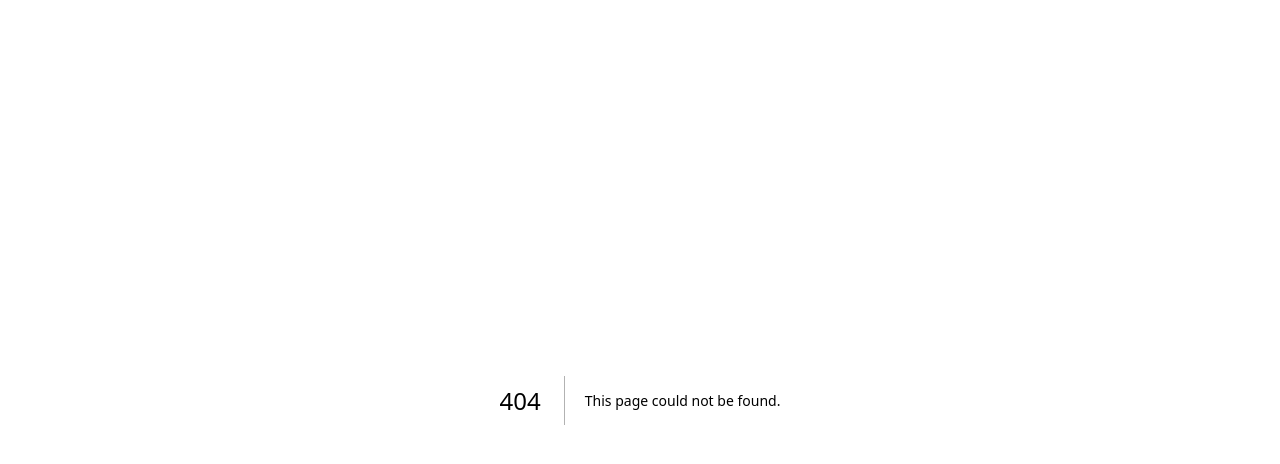
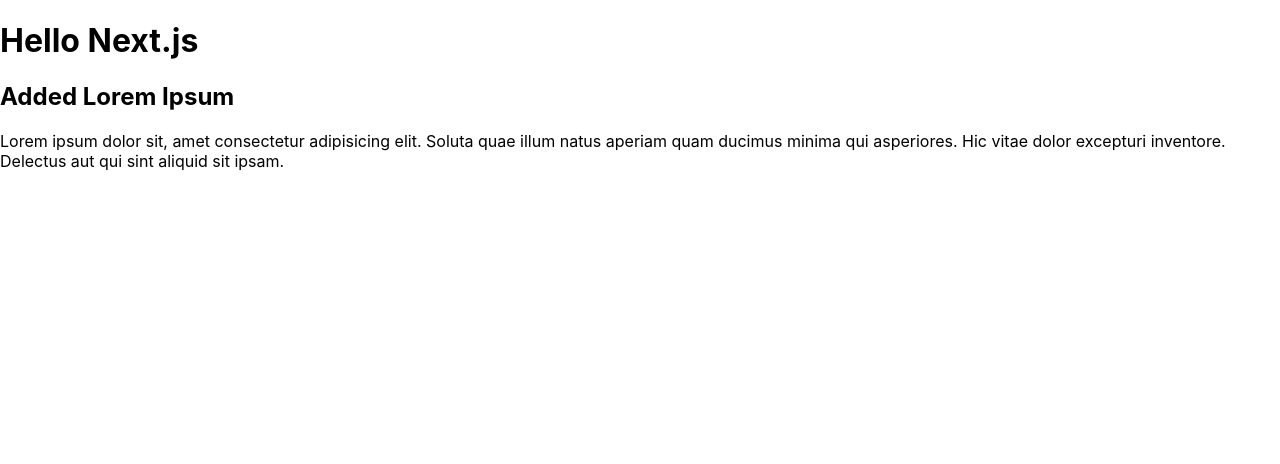
Before and after one commit to ayushrastogi689/Getting-started-with-Next.js, a Next.js app in the folder first-next-app/: page /hello in a window 1280 px wide. Before the commit this address had no page. Shown: the top 464 px of the page. Built offline with nearby package versions, Linux system fonts and the light colour scheme.

Commit message:
Added a new page hello

```diff
--- /dev/null
+++ b/first-next-app/pages/api/hello.js
@@ -0,0 +1,5 @@
+// Next.js API route support: https://nextjs.org/docs/api-routes/introduction
+
+export default function handler(req, res) {
+  res.status(200).json({ name: 'John Doe' })
+}
--- /dev/null
+++ b/first-next-app/pages/hello.js
@@ -0,0 +1,13 @@
+import React from 'react'
+
+const hello = () => {
+  return (
+    <div>
+        <h1>Hello Next.js</h1>
+        <h2>Added Lorem Ipsum</h2>
+        <p>Lorem ipsum dolor sit, amet consectetur adipisicing elit. Soluta quae illum natus aperiam quam ducimus minima qui asperiores. Hic vitae dolor excepturi inventore. Delectus aut qui sint aliquid sit ipsam.</p>
+    </div>
+  )
+}
+
+export default hello
```
